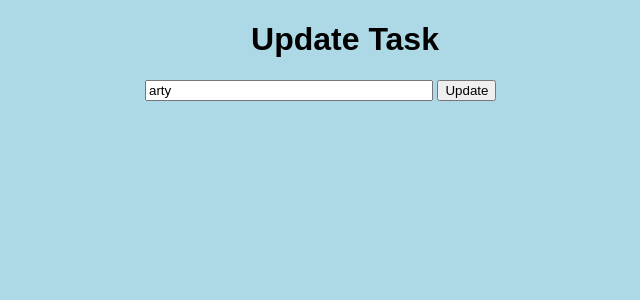
After one commit to josekebede/Flask_TODO, a Flask app: page /update/1 in a window 1280 px wide. The commit adds this page. Shown: the top 300 px of the page, without its empty margins (295-935 px from the left). Run offline with Flask 2, Linux system fonts and the light colour scheme; data comes from the database, SQL or seed files in the repository; both versions use the stored data as it was after the commit.

Commit message:
Update Task

```diff
--- a/app.py
+++ b/app.py
@@ -43,5 +43,22 @@ def delete(id):
     except:
         return 'There was a problem deleting that task'
 
+@app.route('/update/<int:id>', methods=['GET', 'POST'])
+def update(id):
+    task = Todo.query.get_or_404(id)
+
+    if request.method == 'POST':
+        task.content = request.form['content']
+
+        try:
+            db.session.commit()
+            return redirect('/')
+        except:
+            return 'There was an issue updating your task'
+
+    else:
+        return render_template('update.html', task=task)
+
+
 if __name__ == "__main__":
     app.run(debug=True)
--- /dev/null
+++ b/templates/update.html
@@ -0,0 +1,19 @@
+{% extends 'base.html'%}
+
+{% block head %}
+<title>Task Master</title>
+{% endblock %}
+
+{% block body %}
+<div class="content">
+    <h1 style="text-align: center">Update Task</h1>
+
+
+    <div class="form">
+        <form action="/update/{{task.id}}" method="POST">
+            <input type="text" name="content" id="content" value="{{task.content}}">
+            <input type="submit" value="Update">
+        </form>
+    </div>
+</div>
+{% endblock %}
```
Also changed, not shown: templates/index.html (+11 -7 lines), test.db.
